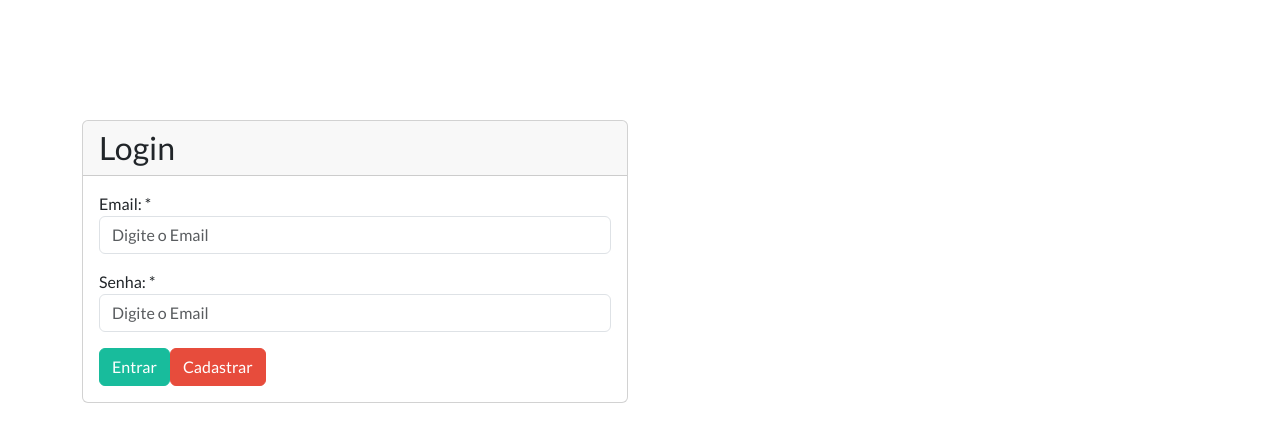
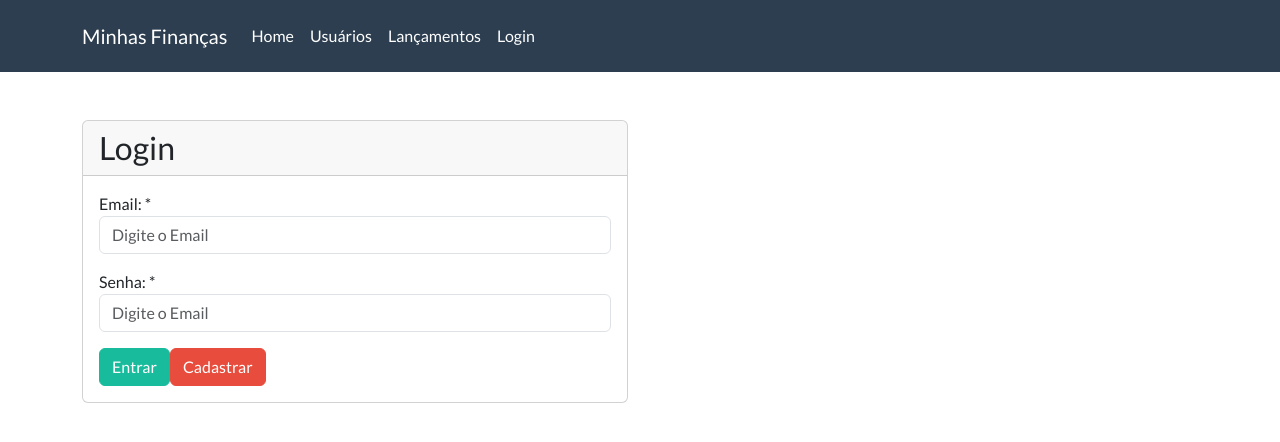
Before and after one commit to phhonoratos/reactJS-minhasFinancas-app, a React (Create React App) app: page /#/login in a window 1280 px wide. Shown: the top 442 px of the page. Built offline with nearby package versions, Linux system fonts and the light colour scheme.

Commit message:
Criação da NavBar

```diff
--- a/src/App.js
+++ b/src/App.js
@@ -1,12 +1,16 @@
 import 'bootswatch/dist/flatly/bootstrap.css'
+import NavBar from './components/NavBar';
 import './custom.css'
 import Routes from './main/routes'
 
 function App() {
   return (
-    <div className="App">
-      <Routes />
-    </div>
+    <>
+      <NavBar />
+      <div className="App container">
+        <Routes />
+      </div>
+    </>
   );
 }
 
--- /dev/null
+++ b/src/components/NavBar/Item/index.js
@@ -0,0 +1,9 @@
+function Item(props) {
+    return(
+        <li className="nav-item">
+            <a className="nav-link" href={props.href}>{props.label}</a>
+        </li>
+    )
+}
+
+export default Item;
--- /dev/null
+++ b/src/components/NavBar/index.js
@@ -0,0 +1,30 @@
+import Item from "./Item";
+
+function NavBar() {
+    return (
+        <div className="navbar navbar-expand-lg fixed-top navbar-dark bg-primary">
+            <div className="container">
+                <a href="https://bootswatch.com/" className="navbar-brand">Minhas Finanças</a>
+                <button className="navbar-toggler"
+                        type="button"
+                        data-toggle="collapse"
+                        data-target="#navbarResponsive"
+                        aria-controls="navbarResponsive"
+                        aria-expanded="false"
+                        aria-label="Toggle navigation">
+                    <span className="navbar-toggler-icon"></span>
+                </button>
+                <div className="collapse navbar-collapse" id="navbarResponsive">
+                    <ul className="navbar-nav">
+                        <Item href="#/" label="Home" />
+                        <Item href="#/cadastrarUsuario" label="Usuários" />
+                        <Item href="#/" label="Lançamentos" />
+                        <Item href="#/login" label="Login" />
+                    </ul>
+                </div>
+            </div>
+        </div>
+    )
+}
+
+export default NavBar;
--- a/src/views/CadastroUsuario/index.js
+++ b/src/views/CadastroUsuario/index.js
@@ -1,4 +1,5 @@
 import React from 'react'
+import { withRouter } from 'react-router-dom'
 
 import Card from '../../components/Card'
 import FormGroup from '../../components/FormGroup'
@@ -16,9 +17,12 @@ class CadastroUsuario extends React.Component {
         console.log(this.state)
     }
 
+    cancelarCadatro = () => {
+        this.props.history.push('/login')
+    }
+
     render() {
-        return(
-            <div className="container">
+        return (
             <Card title="Cadastro de Usuário">
                 <div className="row">
                     <div className="col-lg-12">
@@ -28,39 +32,38 @@ class CadastroUsuario extends React.Component {
                                     className="form-control"
                                     id="inputNome"
                                     name="nome"
-                                           onChange={e => this.setState({nome: e.target.value})} />
+                                    onChange={e => this.setState({ nome: e.target.value })} />
                             </FormGroup>
                             <FormGroup label="Email: *" htmlFor="inputEmail">
                                 <input type="email"
                                     className="form-control"
                                     id="inputEmail"
                                     name="email"
-                                           onChange={e => this.setState({email: e.target.value})} />
+                                    onChange={e => this.setState({ email: e.target.value })} />
                             </FormGroup>
                             <FormGroup label="Senha: *" htmlFor="inputSenha">
                                 <input type="password"
                                     className="form-control"
                                     id="inputSenha"
                                     name="senha"
-                                           onChange={e => this.setState({senha: e.target.value})} />
+                                    onChange={e => this.setState({ senha: e.target.value })} />
                             </FormGroup>
                             <FormGroup label="Repita a senha: *" htmlFor="inputRepitaSenha">
                                 <input type="password"
                                     className="form-control"
                                     id="inputRepitaSenha"
                                     name="senha"
-                                           onChange={e => this.setState({senhaRepeticao: e.target.value})} />
+                                    onChange={e => this.setState({ senhaRepeticao: e.target.value })} />
                             </FormGroup>
 
                             <button type="button" className="btn btn-success" onClick={this.cadastrar}>Cadastrar</button>
-                                <button type="button" className="btn btn-danger">Cancelar</button>
+                            <button type="button" className="btn btn-danger" onClick={this.cancelarCadatro}>Cancelar</button>
                         </div>
                     </div>
                 </div>
             </Card>
-            </div>
         )
     }
 }
 
-export default CadastroUsuario;
+export default withRouter(CadastroUsuario);
--- a/src/views/Login/index.js
+++ b/src/views/Login/index.js
@@ -1,4 +1,5 @@
 import React from 'react'
+import { withRouter } from 'react-router-dom'
 import Card from '../../components/Card'
 import FormGroup from '../../components/FormGroup'
 
@@ -14,9 +15,12 @@ class Login extends React.Component {
         console.log('Senha: ', this.state.senha)
     }
 
+    prepararCadatro = () => {
+        this.props.history.push('/cadastrarUsuario')
+    }
+
     render() {
         return(
-            <div className="container">
                 <div className="row">
                     <div className="col-md-6">
                         <div className="bd-docs-section">
@@ -43,7 +47,7 @@ class Login extends React.Component {
                                                         placeholder="Digite o Email" />
                                                 </FormGroup>
                                                 <button className="btn btn-success" onClick={this.entrar}>Entrar</button>
-                                                <button className="btn btn-danger">Cadastrar</button>
+                                                <button className="btn btn-danger" onClick={this.prepararCadatro}>Cadastrar</button>
                                             </fieldset>
                                         </div>
                                     </div>
@@ -52,9 +56,8 @@ class Login extends React.Component {
                         </div>
                     </div>
                 </div>
-            </div>
         );
     }
 }
 
-export default Login;
+export default withRouter(Login);
```
Lines whose indentation alone changed are shown as unchanged.
